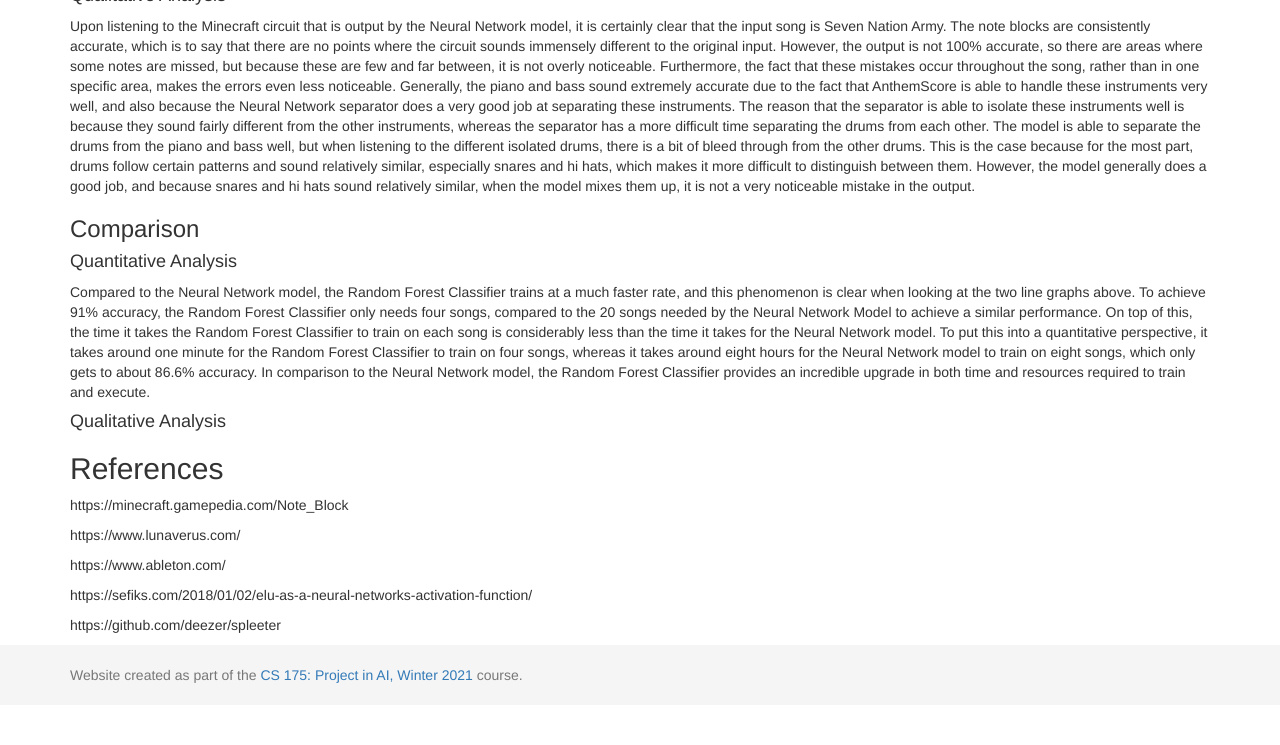
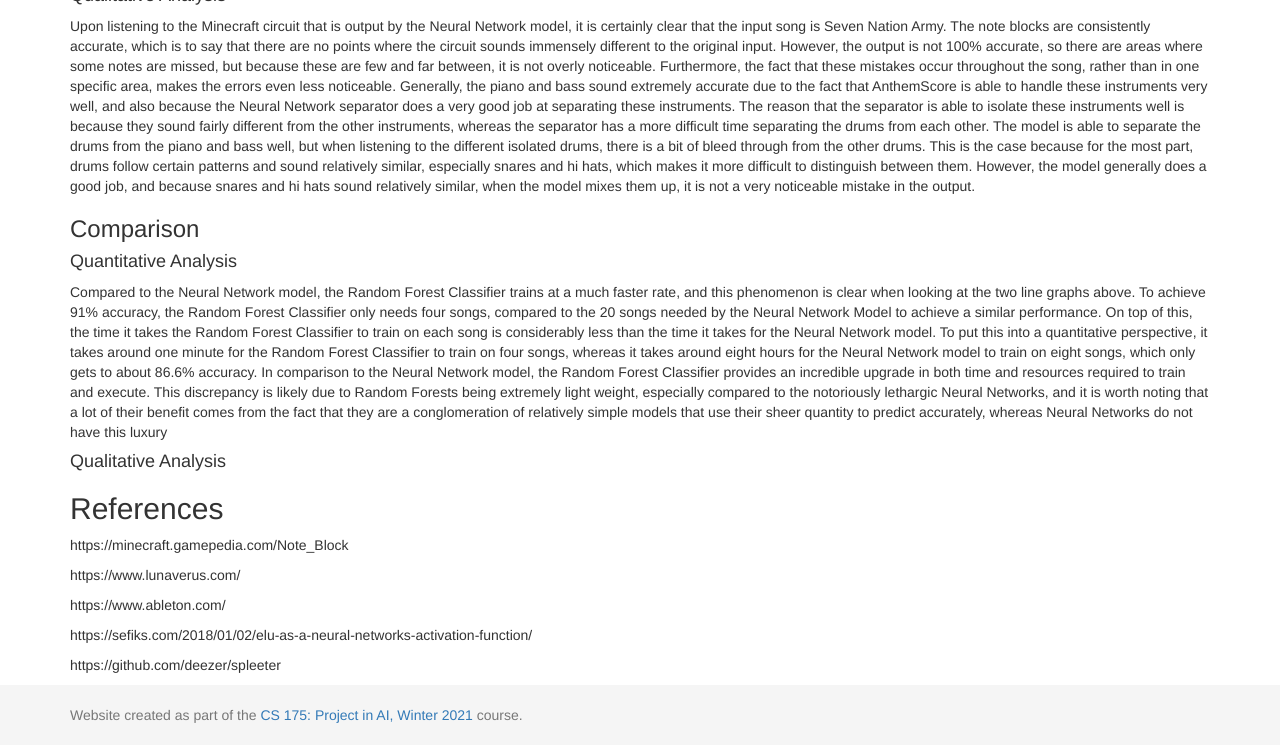
Before and after one commit to rhorikaw/LilSteve, a Jekyll site: the page built from docs/final.md, in a window 1280 px wide and 900 px high, scrolled down 8683 px, cut to the strip 155-900 px from the top of the window. Built offline with Jekyll 4.4.1, drawn with Linux system fonts in a browser that asks for light colours; before the commit the page ends 9543 px from its top, so only the background shows below that.

Commit message:
Add to Quantitative

```diff
--- a/docs/final.md
+++ b/docs/final.md
@@ -87,7 +87,7 @@ Upon listening to the Minecraft circuit that is output by the Neural Network mod
 
 ### Comparison
 #### Quantitative Analysis
-Compared to the Neural Network model, the Random Forest Classifier trains at a much faster rate, and this phenomenon is clear when looking at the two line graphs above. To achieve 91% accuracy, the Random Forest Classifier only needs four songs, compared to the 20 songs needed by the Neural Network Model to achieve a similar performance. On top of this, the time it takes the Random Forest Classifier to train on each song is considerably less than the time it takes for the Neural Network model. To put this into a quantitative perspective, it takes around one minute for the Random Forest Classifier to train on four songs, whereas it takes around eight hours for the Neural Network model to train on eight songs, which only gets to about 86.6% accuracy. In comparison to the Neural Network model, the Random Forest Classifier provides an incredible upgrade in both time and resources required to train and execute.
+Compared to the Neural Network model, the Random Forest Classifier trains at a much faster rate, and this phenomenon is clear when looking at the two line graphs above. To achieve 91% accuracy, the Random Forest Classifier only needs four songs, compared to the 20 songs needed by the Neural Network Model to achieve a similar performance. On top of this, the time it takes the Random Forest Classifier to train on each song is considerably less than the time it takes for the Neural Network model. To put this into a quantitative perspective, it takes around one minute for the Random Forest Classifier to train on four songs, whereas it takes around eight hours for the Neural Network model to train on eight songs, which only gets to about 86.6% accuracy. In comparison to the Neural Network model, the Random Forest Classifier provides an incredible upgrade in both time and resources required to train and execute. This discrepancy is likely due to Random Forests being extremely light weight, especially compared to the notoriously lethargic Neural Networks, and it is worth noting that a lot of their benefit comes from the fact that they are a conglomeration of relatively simple models that use their sheer quantity to predict accurately, whereas Neural Networks do not have this luxury
 
 #### Qualitative Analysis
 
```
